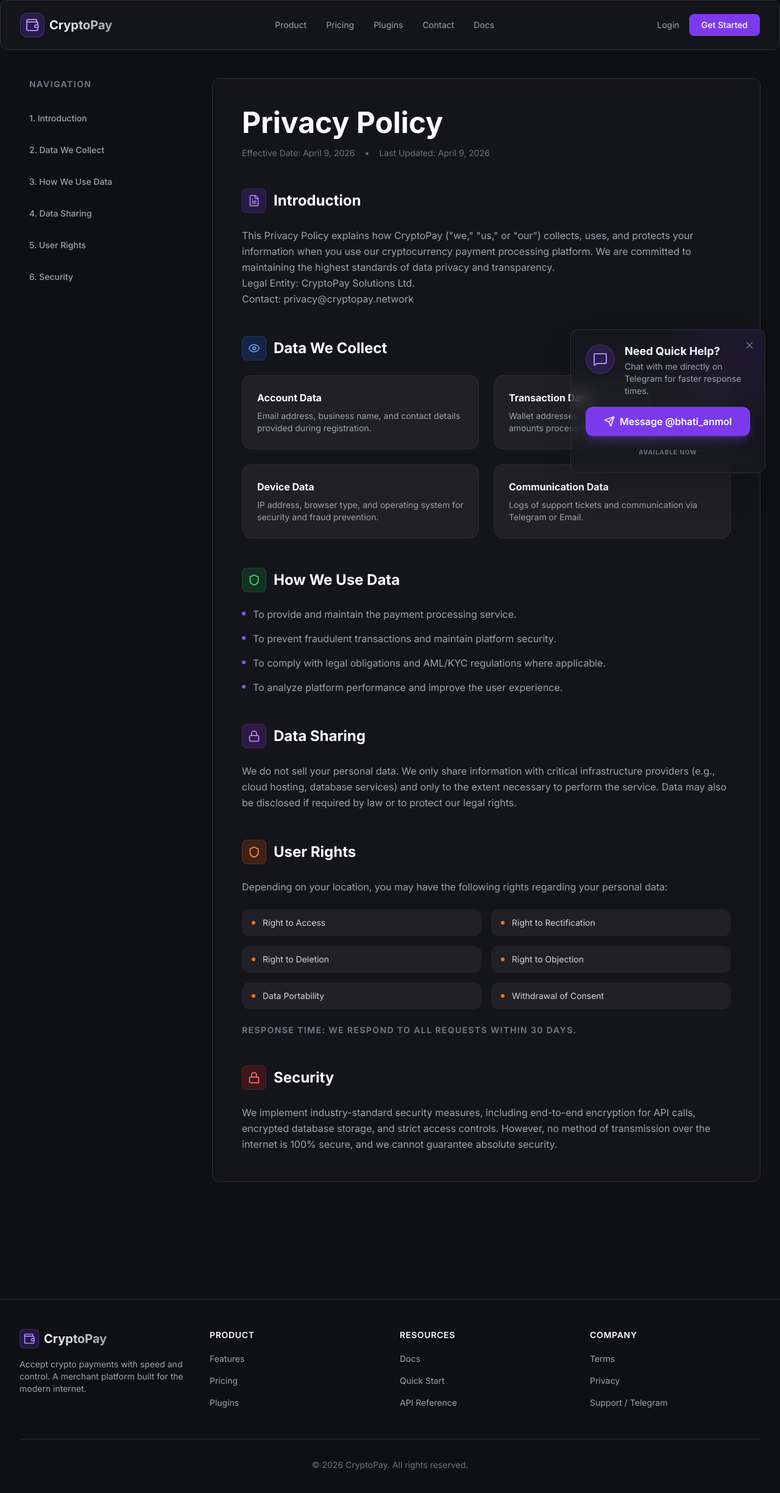
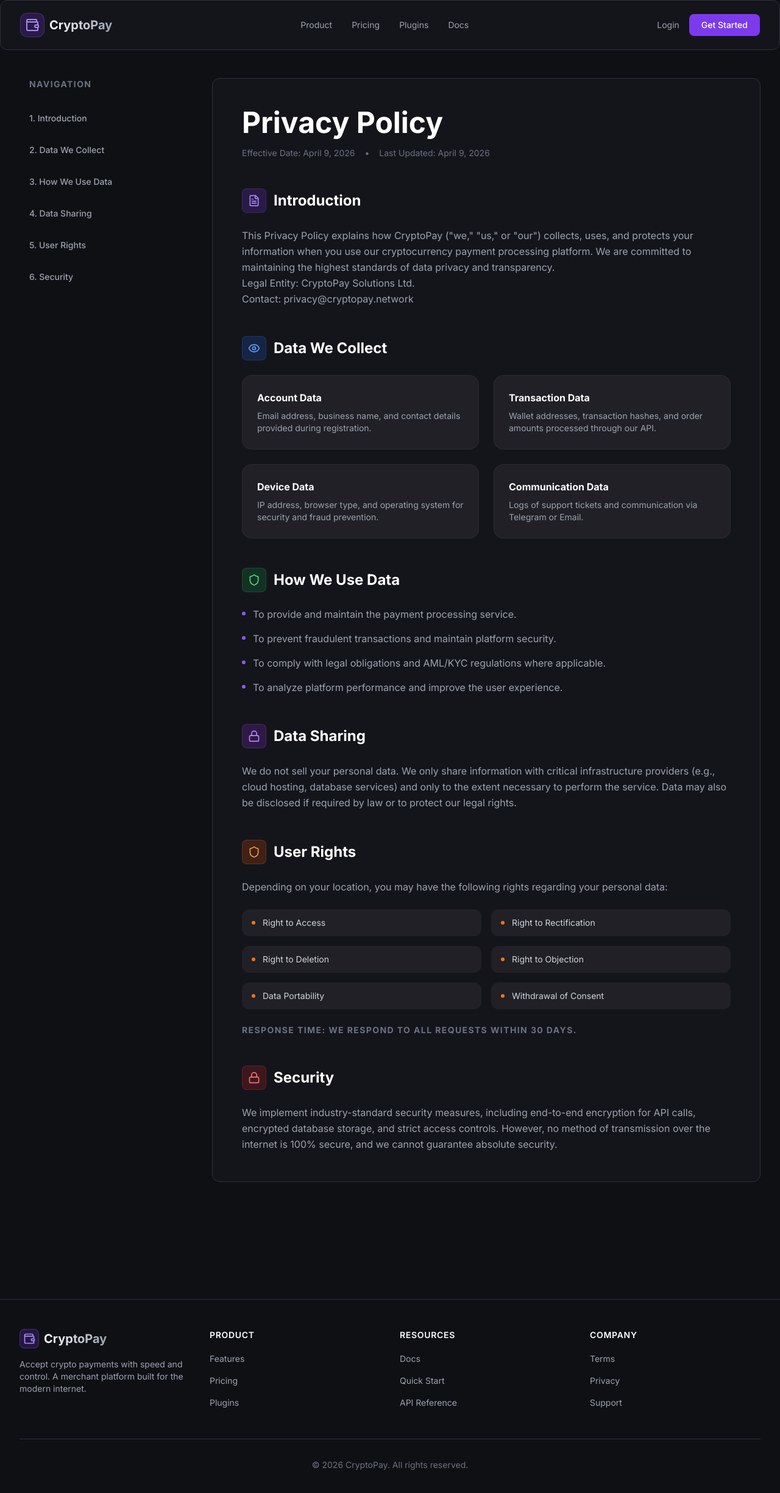
Before and after one commit to Anmol606463/crypto-pay, a React (Vite) app: page /privacy in a window 1280 px wide. Shown: the top 2448 px of the page at 61% size. Built offline with nearby package versions, Linux system fonts and the light colour scheme.

Commit message:
chore: remove telegram and contact sections

```diff
--- a/src/App.tsx
+++ b/src/App.tsx
@@ -4,9 +4,7 @@
 import Home from './pages/Home';
 import Pricing from './pages/Pricing';
 import Plugins from './pages/Plugins';
-import Contact from './pages/Contact';
 import Privacy from './pages/Privacy';
-import TelegramPopup from './components/TelegramPopup';
 
 function App() {
   return (
@@ -18,12 +16,10 @@
             <Route path="/" element={<Home />} />
             <Route path="/pricing" element={<Pricing />} />
             <Route path="/plugins" element={<Plugins />} />
-            <Route path="/contact" element={<Contact />} />
             <Route path="/privacy" element={<Privacy />} />
           </Routes>
         </main>
         <Footer />
-        <TelegramPopup />
       </div>
     </Router>
   );
--- a/src/components/Footer.tsx
+++ b/src/components/Footer.tsx
@@ -43,7 +43,7 @@
             <ul className="space-y-3">
               <li><a href="#" className="text-gray-400 hover:text-white text-sm">Terms</a></li>
               <li><Link to="/privacy" className="text-gray-400 hover:text-white text-sm">Privacy</Link></li>
-              <li><Link to="/contact" className="text-gray-400 hover:text-white text-sm">Support / Telegram</Link></li>
+              <li><a href="#" className="text-gray-400 hover:text-white text-sm">Support</a></li>
             </ul>
           </div>
         </div>
--- a/src/components/Navbar.tsx
+++ b/src/components/Navbar.tsx
@@ -23,7 +23,6 @@
             <Link to="/" className="text-sm text-gray-400 hover:text-white transition-colors">Product</Link>
             <Link to="/pricing" className="text-sm text-gray-400 hover:text-white transition-colors">Pricing</Link>
             <Link to="/plugins" className="text-sm text-gray-400 hover:text-white transition-colors">Plugins</Link>
-            <Link to="/contact" className="text-sm text-gray-400 hover:text-white transition-colors">Contact</Link>
             <a href="#" className="text-sm text-gray-400 hover:text-white transition-colors">Docs</a>
           </div>
 
@@ -52,7 +51,6 @@
             <Link to="/" className="block px-3 py-2 text-base text-gray-400 hover:text-white">Product</Link>
             <Link to="/pricing" className="block px-3 py-2 text-base text-gray-400 hover:text-white">Pricing</Link>
             <Link to="/plugins" className="block px-3 py-2 text-base text-gray-400 hover:text-white">Plugins</Link>
-            <Link to="/contact" className="block px-3 py-2 text-base text-gray-400 hover:text-white">Contact</Link>
             <a href="#" className="block px-3 py-2 text-base text-gray-400 hover:text-white">Docs</a>
             <div className="pt-4 flex flex-col gap-2">
               <a href="#" className="block px-3 py-2 text-base text-gray-400 hover:text-white text-center border border-gray-700 rounded-lg">Login</a>
```
